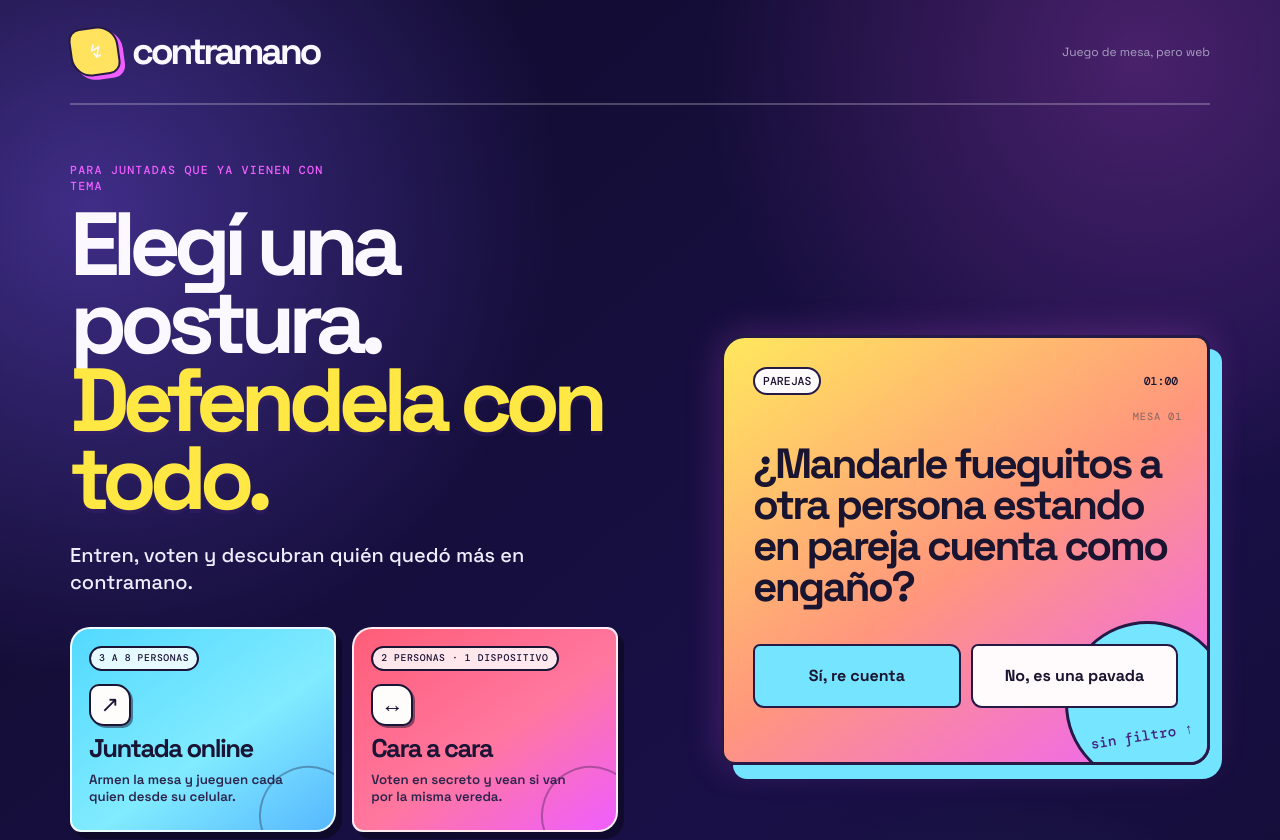
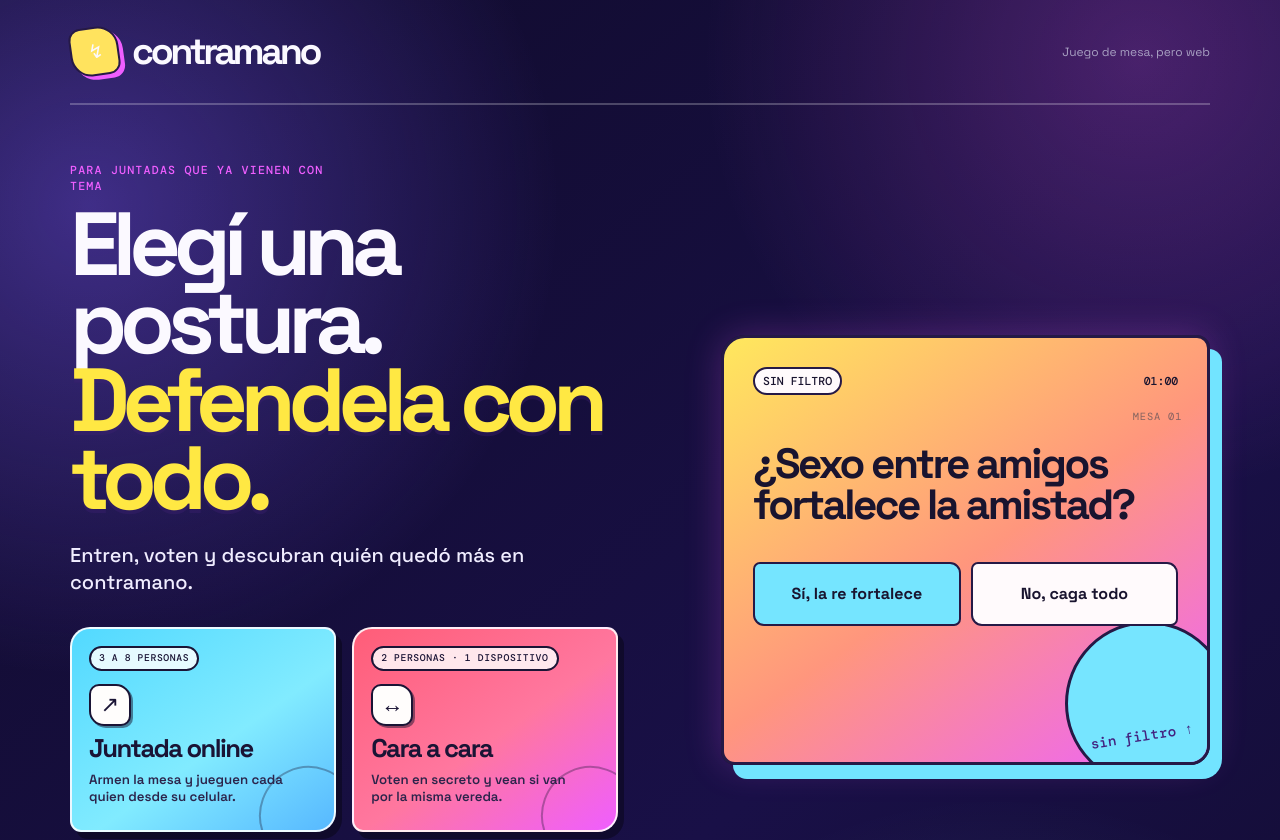
Before and after one commit to Santiagoecrespo/Contramano, a React (Vite) app: page / in a window 1280 px wide. Shown: the top 840 px of the page. Built offline with nearby package versions, Linux system fonts and the light colour scheme; no server answers.

Commit message:
feat: rotate bolder landing preview cards

```diff
--- a/src/pages/LandingPage.tsx
+++ b/src/pages/LandingPage.tsx
@@ -6,6 +6,25 @@ type LandingCursorState = {
   x: number
   y: number
   isOverInteractiveElement: boolean
+}
+
+const LANDING_PREVIEW_INDEX_KEY = 'contramano:landing-sexual-preview-index'
+
+const sexualPreviews = [
+  { question: '¿Qué es más satisfactorio tener o provocar un orgasmo?', sideA: 'tener', sideB: 'provocar' },
+  { question: '¿Sexo entre amigos fortalece la amistad?', sideA: 'Sí, la re fortalece', sideB: 'No, caga todo' },
+  { question: '¿Cojerse a la persona que tenés al lado o no cojer nunca más?', sideA: 'al de al lado', sideB: 'No garcho masss' },
+] as const
+
+function nextSexualPreviewIndex(): number {
+  try {
+    const previous = Number.parseInt(window.sessionStorage.getItem(LANDING_PREVIEW_INDEX_KEY) ?? '', 10)
+    const index = Number.isInteger(previous) ? (previous + 1) % sexualPreviews.length : 0
+    window.sessionStorage.setItem(LANDING_PREVIEW_INDEX_KEY, String(index))
+    return index
+  } catch {
+    return 0
+  }
 }
 
 function LandingCursor() {
@@ -42,6 +61,8 @@ function LandingCursor() {
 }
 
 export function LandingPage() {
+  const [preview] = useState(() => sexualPreviews[nextSexualPreviewIndex()])
+
   return (
     <Layout>
       <div className="landing-page">
@@ -60,10 +81,10 @@ export function LandingPage() {
             <p className="microcopy">Funciona desde un link. No instalás nada.</p>
           </div>
           <aside className="prompt-card hero-debate-card" aria-label="Ejemplo decorativo de consigna">
-            <div className="prompt-topline"><span className="tag tag-blue">PAREJAS</span><span>01:00</span></div>
+            <div className="prompt-topline"><span className="tag tag-blue">SIN FILTRO</span><span>01:00</span></div>
             <span className="card-edition" aria-hidden="true">MESA 01</span>
-            <p>¿Mandarle fueguitos a otra persona estando en pareja cuenta como engaño?</p>
-            <div className="sides"><span>Sí, re cuenta</span><span>No, es una pavada</span></div>
+            <p>{preview.question}</p>
+            <div className="sides"><span>{preview.sideA}</span><span>{preview.sideB}</span></div>
             <div className="scribble">sin filtro ↑</div>
           </aside>
         </section>
```
